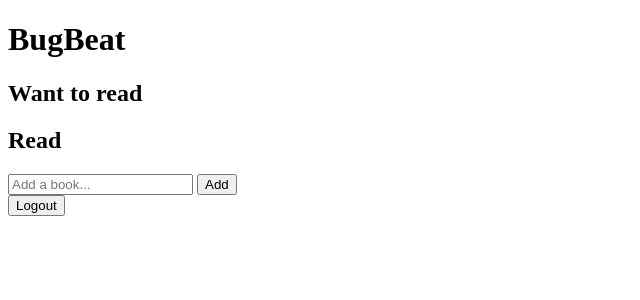
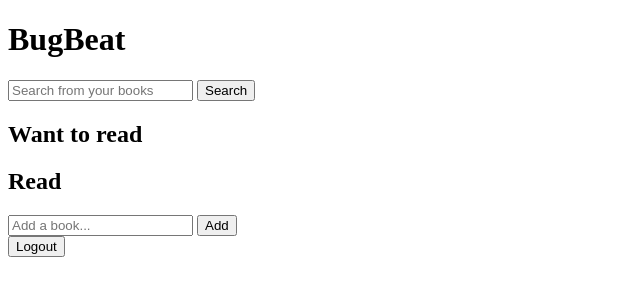
Before and after one commit to volepp/cyber-security-project-1, a Django app: page / in a window 1280 px wide. Shown: the top 300 px of the page, without its empty margins (0-640 px from the left). Run offline with Django 4.2, Linux system fonts and the light colour scheme; the visitor is signed in with stand-in values (Sample User, id 1); data that the repository does not hold is empty.

Commit message:
Add flaw 1

```diff
--- a/cbs_project/templates/pages/index.html
+++ b/cbs_project/templates/pages/index.html
@@ -7,12 +7,17 @@
   <body>
     <h1>BugBeat</h1>
 
+    <form action="/search/" method="GET">
+      <input placeholder="Search from your books" name="searched_book" />
+      <button type="submit">Search</button>
+    </form>
+
     <h2>Want to read</h2>
     <ul>
       {% for book in readlist_books %}
       <li>
         {{book.book_name}}
-        <form action="read/" method="POST">
+        <form action="/read/" method="POST">
           {% csrf_token %}
           <input name="book_id" value="{{book.id}}" type="hidden" />
           <button type="submit">Read</button>
@@ -26,7 +31,7 @@
       {% for book in read_books %}
       <li>
         {{book.book_name}}
-        <form action="unread/" method="POST">
+        <form action="/unread/" method="POST">
           {% csrf_token %}
           <input name="book_id" value="{{book.id}}" type="hidden" />
           <button type="submit">Not read</button>
@@ -35,7 +40,7 @@
       {% endfor %}
     </ul>
 
-    <form action="add/" method="POST">
+    <form action="/add/" method="POST">
       <!-- FLAW 2: now CSRF token used with the form
       Fix: uncomment the row below and apply the fix in views.py row 21 -->
       <!-- {% csrf_token %} -->
--- a/cbs_project/urls.py
+++ b/cbs_project/urls.py
@@ -7,5 +7,6 @@ urlpatterns = [
     path("register/", views.register, name="register"),
     path("add/", views.add_book, name="add"),
     path("read/", views.read_book, name="read"),
-    path("unread/", views.unread_book, name="unread")
+    path("unread/", views.unread_book, name="unread"),
+    path("search/", views.search, name="search")
 ]
--- a/cbs_project/views.py
+++ b/cbs_project/views.py
@@ -1,6 +1,8 @@
 from django.shortcuts import render, redirect
 from django.views.decorators.csrf import csrf_exempt
 from django.contrib.auth.decorators import login_required
+
+import sqlite3
 
 from .models import Book
 from .forms import UserForm
@@ -58,10 +60,21 @@ def set_book_read(request, read):
         return redirect("/")
 
 @login_required
+def search(request):
+    if request.method == "GET":
+        conn = sqlite3.connect("db.sqlite3")
+        cursor = conn.cursor()
+        # FLAW 1: SQL injection
+        # For example with query "' and 1==0 UNION SELECT 0, username || " " || password, 0 FROM auth_user;--" you can see other users and their passwords
+        response = cursor.execute("SELECT id, book_name, read FROM cbs_project_book WHERE reader_id='%s' AND book_name LIKE '%%%s%%'" % (request.user.id, request.GET.get("searched_book"))).fetchall()
+        readlist_books = [Book(id=x[0], book_name=x[1]) for x in filter(lambda x: x[2] == False, response)]
+        read_books = [Book(id=x[0], book_name=x[1]) for x in filter(lambda x: x[2] == True, response)]
+
+        return render(request, "pages/index.html", {"readlist_books": readlist_books, "read_books": read_books})
+
+@login_required
 def index(request):
     readlist_books = request.user.book_set.exclude(read=True)
     read_books = request.user.book_set.exclude(read=False)
-    print(readlist_books)
-    print(read_books)
 
     return render(request, "pages/index.html", {"readlist_books": readlist_books, "read_books": read_books})
```
Also changed, not shown: README.md.
